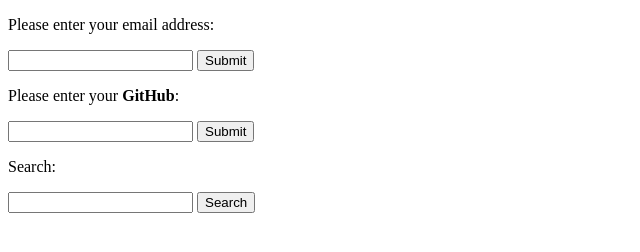
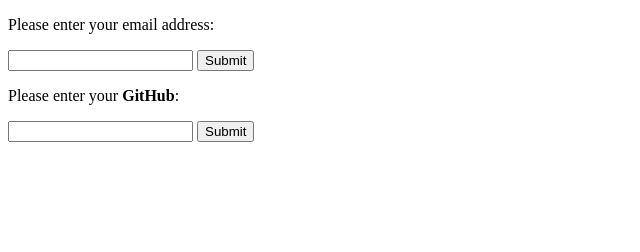
Before and after one commit to CarlosIndDev/Fit-Dev-Blog, a plain HTML site: page Create Account/forget_password.html in a window 1280 px wide. Shown: the whole page, without its empty margins (0-640 px from the left). Drawn offline with Linux system fonts and the light colour scheme.

Commit message:
Nose que cambie

```diff
--- a/Create Account/forget_password.html
+++ b/Create Account/forget_password.html
@@ -18,11 +18,7 @@
              <input type="submit" value="Submit" />
              </form>
 
-             <form action="http://www.example.org/search.php">
-                <p>Search:</p>
-                <input type="search" name="search" />
-                <input type="submit" value="Search" />
-                </form>
+
 
 </body>
 </html>
```
Also changed, not shown: Create Account/login.html (+4 -2 lines).
